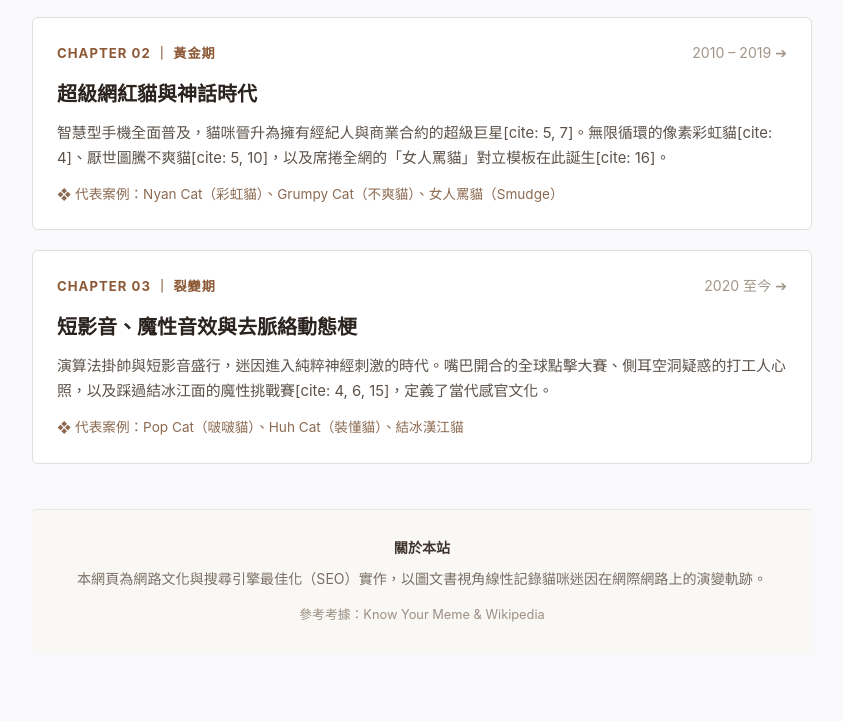
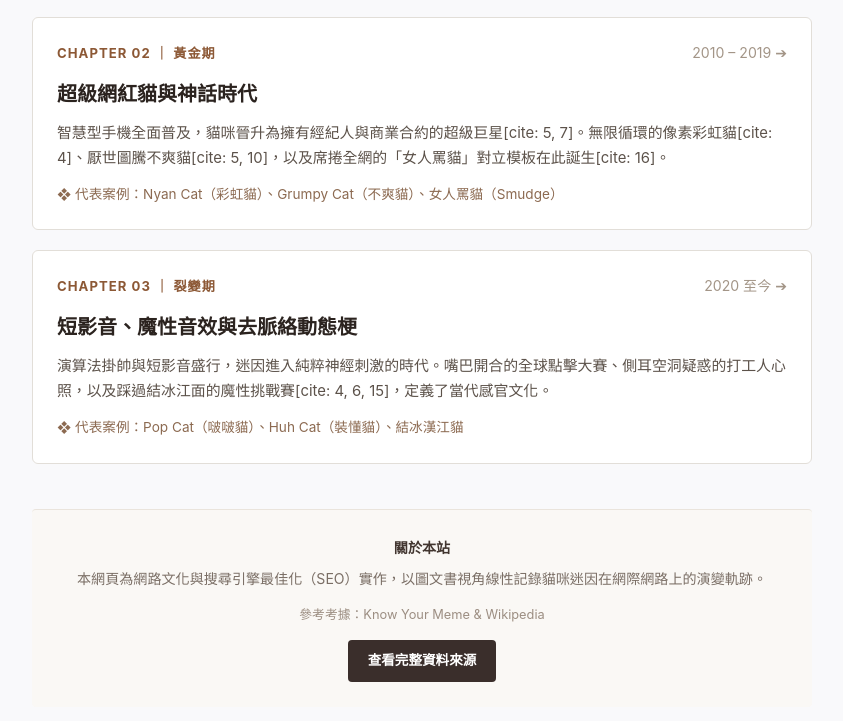
Before and after one commit to Dyson2004/cat-memes-website, a plain HTML site: page index.html in a window 1280 px wide. Shown: the part 2652-3373 px from the top of the page, without its empty margins (218-1061 px from the left). Before the commit the page ends 3345 px from the top, so only its background shows below. Drawn offline with Linux system fonts and the light colour scheme.

Commit message:
feat: 首頁尾頁新增「查看完整資料來源」按鈕

```diff
--- a/index.html
+++ b/index.html
@@ -176,6 +176,10 @@
     </p>
     <span style="color: #9c8e82; font-size: 0.8rem;">參考考據：Know Your Meme &amp; Wikipedia
     </span>
+    <br>
+    <a href="chapter-042020.html" style="background-color: #3a2e2b; border-radius: 4px; color: white; display: inline-block; font-size: 0.85rem; font-weight: 600; margin-top: 12px; padding: 8px 20px; text-decoration: none;">
+      查看完整資料來源
+    </a>
   </div>
 
 </div>
```
